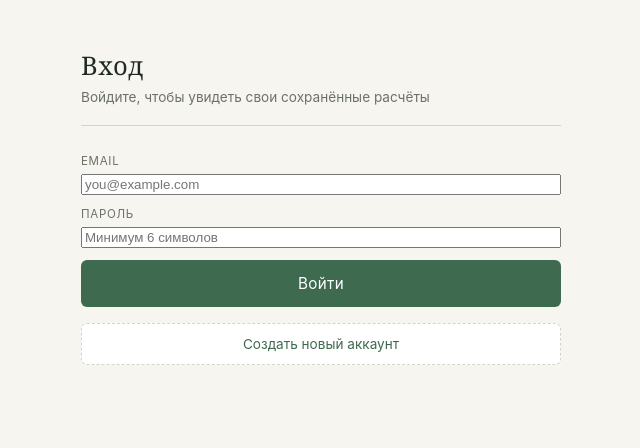
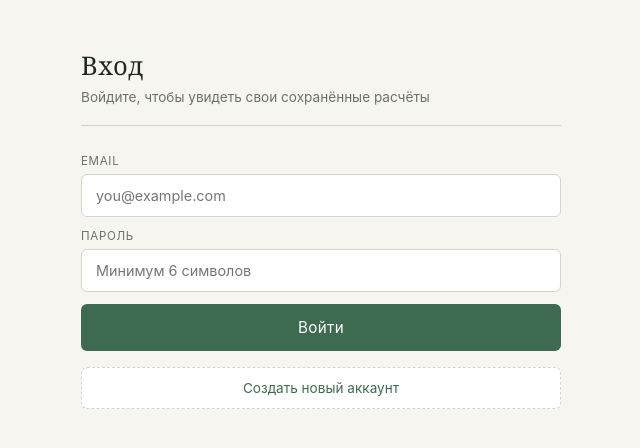
Before and after one commit to busyarobusta/calorie-calc, a React (Vite) app: page / in a window 1280 px wide. Shown: the top 448 px of the page, without its empty margins (319-959 px from the left). Built offline with nearby package versions, Linux system fonts and the light colour scheme.

Commit message:
Поправила стили в авторизации

```diff
--- a/src/App.css
+++ b/src/App.css
@@ -72,7 +72,9 @@ label {
 }
 
 input[type="number"],
-input[type="text"] {
+input[type="text"],
+input[type="email"],
+input[type="password"] {
   font-family: -apple-system, BlinkMacSystemFont, 'Segoe UI', sans-serif;
   font-size: 0.9rem;
   padding: 12px 14px;
```
